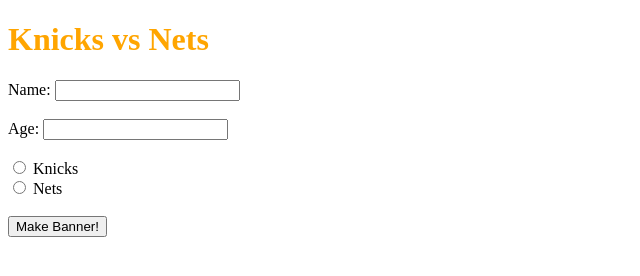
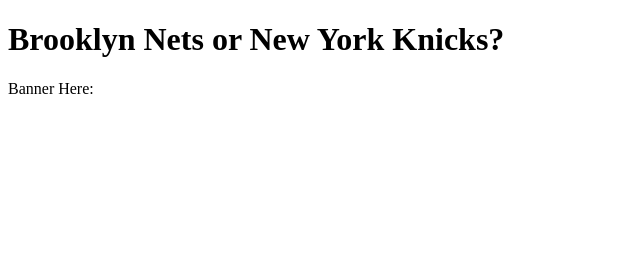
Before and after one commit to fabiov4177/banner-generator, a plain HTML site: page index.html in a window 1280 px wide. Both pictures are taken after a click on the button "Make Banner!". Shown: the whole page, without its empty margins (0-640 px from the left). Drawn offline with nearby package versions, Linux system fonts and the light colour scheme.

Commit message:
start of banner

```diff
--- a/index.html
+++ b/index.html
@@ -1,29 +1,74 @@
 <!DOCTYPE html>
 <html>
+
 <head>
   <meta charset="UTF-8">
   <title>jQuery Template</title>
-    <script src="//code.jquery.com/jquery-1.12.0.min.js"></script><script>
+  <script src="//code.jquery.com/jquery-1.12.0.min.js"></script>
+  <script>
+    $(function() {
+      $("button").click(function() {
+        $("h1").css('color', 'black');
+        var button1 = document.getElementById("button1");
+        var button2 = document.getElementById("button2");
+        var name = $('#name').val();
+        var age = $('#age').val();
+        var team = $('input[name="team"]:checked').val();
+        console.log(name);
+        console.log(age);
+        console.log(team);
+        $('#inputs').hide('slow');
+        $("h1").html(team);
+        $('#banner').show('slow');
+
+        if (button1.checked) {
+          console.log("radio1 selected");
           $(function(){
-          $("button").click(function(){
-    $("h1").css('color', 'orange');
+          $('div').css('background-color','orange');
+        });
+        }
+
+
+        if (button2.checked) {
+          console.log("radio2 selected");
+          $(function(){
+          $('div').css('background-color','black');
+          document.getElementById("y").src="https://upload.wikimedia.org/wikipedia/commons/thumb/4/44/Brooklyn_Nets_newlogo.svg/2000px-Brooklyn_Nets_newlogo.svg.png"
+        });
+        }
       });
     });
+  </script>
+  <style>
+    #banner {
+      display: none;
+      height: 500px;
+      width: 1000px;
+    }
+  </style>
+</head>
 
-    </script>
-  </head>
 <body>
- <h1>Knicks vs Nets</h1>
- Name: <input id="name">
+  <h1>Brooklyn Nets or New York Knicks?</h1>
+  <div id=inputs>
+    Name:
+    <input id="name">
+    <br>
+    <br> Age:
+    <input id="age">
     <br>
     <br>
-  Age: <input id="age">
+    <input type="radio" name="team" value="New York Knicks" id="button1"> Knicks
+    <br>
+    <input type="radio" name="team" value="Brooklyn Nets" id="button2"> Nets
     <br>
     <br>
-  <input type="radio" name="team" value="knicks"> Knicks<br>
-  <input type="radio" name="team" value="nets"> Nets<br>
-  <br>
     <button>Make Banner!</button>
+  </div>
+
+
+  <div id=banner>Banner Here:</div>
 
 </body>
+
 </html>
```
Lines whose indentation alone changed are shown as unchanged.
